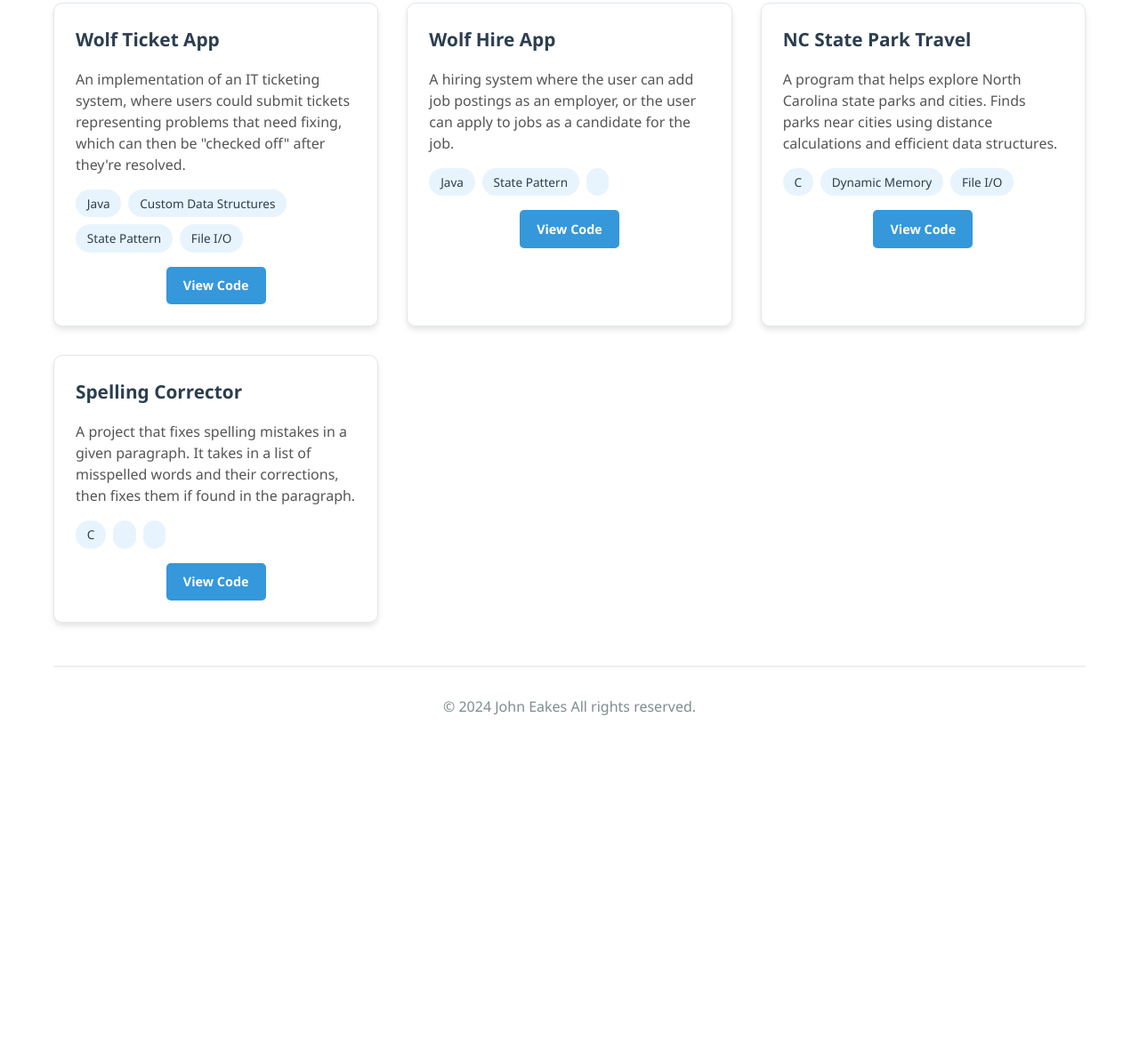
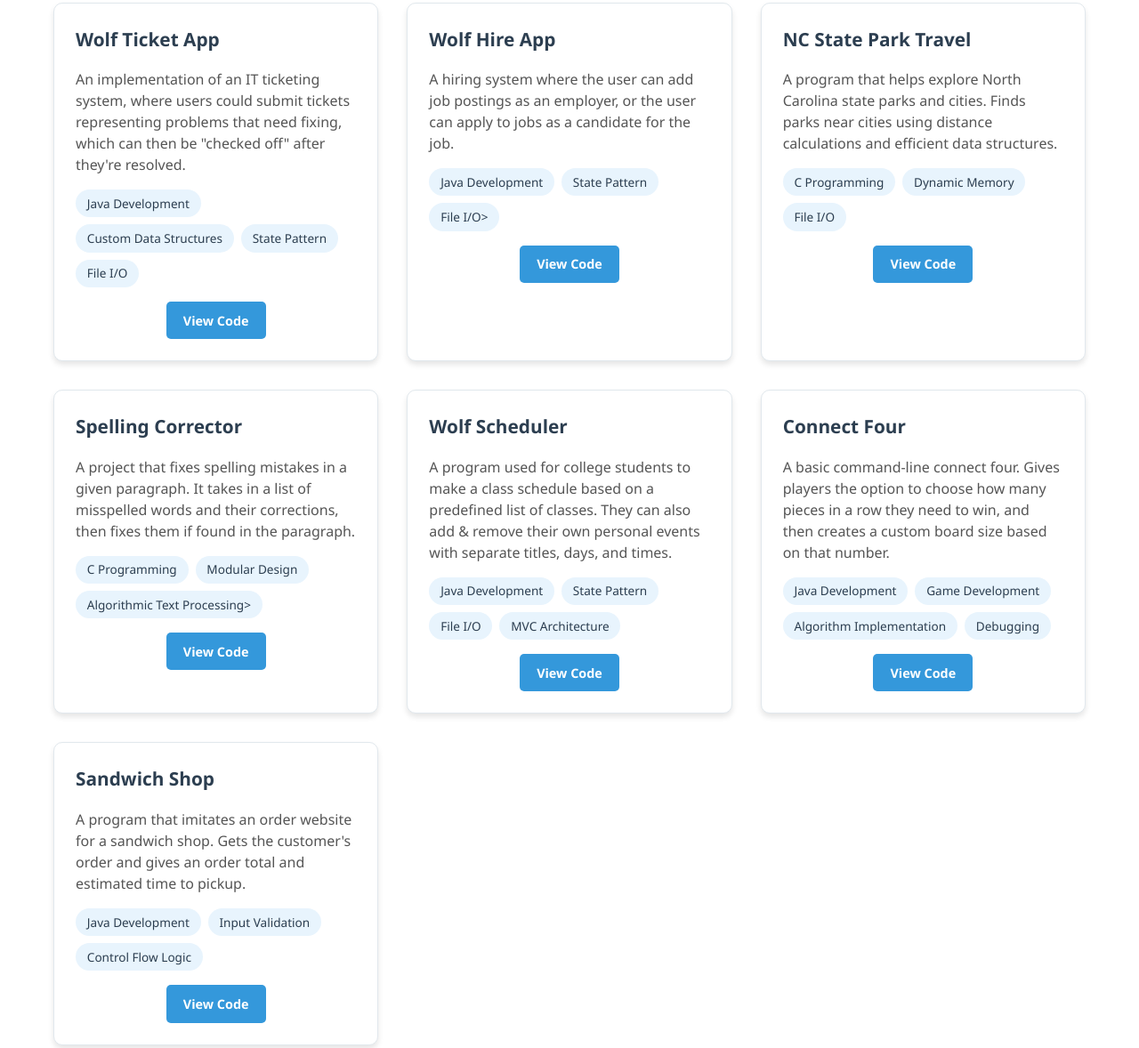
Before and after one commit to john-eakes/john-eakes.github.io, a plain HTML site: page index.html in a window 1280 px wide. Shown: the part 234-1412 px from the top of the page at 89% size. Before the commit the page ends 1093 px from the top, so only its background shows below. Drawn offline with Linux system fonts and the light colour scheme.

Commit message:
Add all relevant projects index.html

```diff
--- a/index.html
+++ b/index.html
@@ -153,7 +153,7 @@
                 <h3>Wolf Ticket App</h3>
                 <p>An implementation of an IT ticketing system, where users could submit tickets representing problems that need fixing, which can then be "checked off" after they're resolved.</p>
                 <div class="tech-stack">
-                    <span class="tech-tag">Java</span>
+                    <span class="tech-tag">Java Development</span>
                     <span class="tech-tag">Custom Data Structures</span>
                     <span class="tech-tag">State Pattern</span>
                     <span class="tech-tag">File I/O</span>
@@ -168,9 +168,9 @@
                 <h3>Wolf Hire App</h3>
                 <p>A hiring system where the user can add job postings as an employer, or the user can apply to jobs as a candidate for the job.</p>
                 <div class="tech-stack">
-                    <span class="tech-tag">Java</span>
+                    <span class="tech-tag">Java Development</span>
                     <span class="tech-tag">State Pattern</span>
-                    <span class="tech-tag"File I/O></span>
+                    <span class="tech-tag">File I/O></span>
                 </div>
                 <div class="project-links">
                     <a href="https://github.com/john-eakes/WolfHire" class="btn btn-primary">View Code</a>
@@ -182,7 +182,7 @@
                 <h3>NC State Park Travel</h3>
                 <p>A program that helps explore North Carolina state parks and cities. Finds parks near cities using distance calculations and efficient data structures.</p>
                 <div class="tech-stack">
-                    <span class="tech-tag">C</span>
+                    <span class="tech-tag">C Programming</span>
                     <span class="tech-tag">Dynamic Memory</span>
                     <span class="tech-tag">File I/O</span>
                 </div>
@@ -196,12 +196,57 @@
                 <h3>Spelling Corrector</h3>
                 <p>A project that fixes spelling mistakes in a given paragraph. It takes in a list of misspelled words and their corrections, then fixes them if found in the paragraph.</p>
                 <div class="tech-stack">
-                    <span class="tech-tag">C</span>
-                    <span class="tech-tag"></span>
-                    <span class="tech-tag"File I/O></span>
+                    <span class="tech-tag">C Programming</span>
+                    <span class="tech-tag">Modular Design</span>
+                    <span class="tech-tag">Algorithmic Text Processing></span>
                 </div>
                 <div class="project-links">
                     <a href="https://github.com/john-eakes/SpellingCorrector" class="btn btn-primary">View Code</a>
+                </div>
+            </div>
+
+            <!-- Project 5 -->
+            <div class="project-card">
+                <h3>Wolf Scheduler</h3>
+                <p>A program used for college students to make a class schedule based on a predefined list of classes. They can also add & remove their own personal events with separate titles, days, and times. </p>
+                <div class="tech-stack">
+                    <span class="tech-tag">Java Development</span>
+                    <span class="tech-tag">State Pattern</span>
+                    <span class="tech-tag">File I/O</span>
+                    <span class="tech-tag">MVC Architecture</span>
+
+                </div>
+                <div class="project-links">
+                    <a href="https://github.com/john-eakes/WolfScheduler" class="btn btn-primary">View Code</a>
+                </div>
+            </div>
+
+            <!-- Project 6 -->
+            <div class="project-card">
+                <h3>Connect Four</h3>
+                <p>A basic command-line connect four. Gives players the option to choose how many pieces in a row they need to win, and then creates a custom board size based on that number.</p>
+                <div class="tech-stack">
+                    <span class="tech-tag">Java Development</span>
+                    <span class="tech-tag">Game Development</span>
+                    <span class="tech-tag">Algorithm Implementation</span>
+                    <span class="tech-tag">Debugging</span>
+                </div>
+                <div class="project-links">
+                    <a href="https://github.com/john-eakes/ConnectFour" class="btn btn-primary">View Code</a>
+                </div>
+            </div>
+
+            <!-- Project 7 -->
+            <div class="project-card">
+                <h3>Sandwich Shop</h3>
+                <p>A program that imitates an order website for a sandwich shop. Gets the customer's order and gives an order total and estimated time to pickup.</p>
+                <div class="tech-stack">
+                    <span class="tech-tag">Java Development</span>
+                    <span class="tech-tag">Input Validation</span>
+                    <span class="tech-tag">Control Flow Logic</span>
+                </div>
+                <div class="project-links">
+                    <a href="https://github.com/john-eakes/SandwichShop" class="btn btn-primary">View Code</a>
                 </div>
             </div>
         </div>
```
